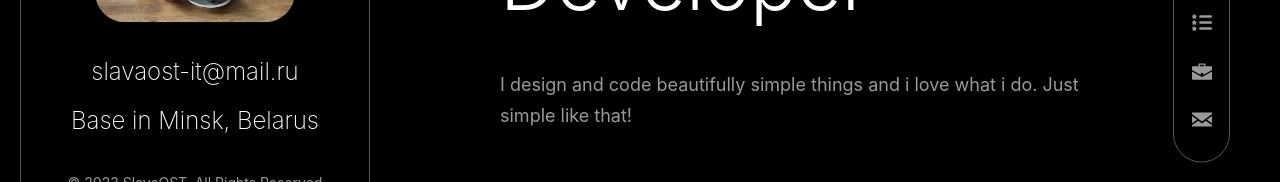
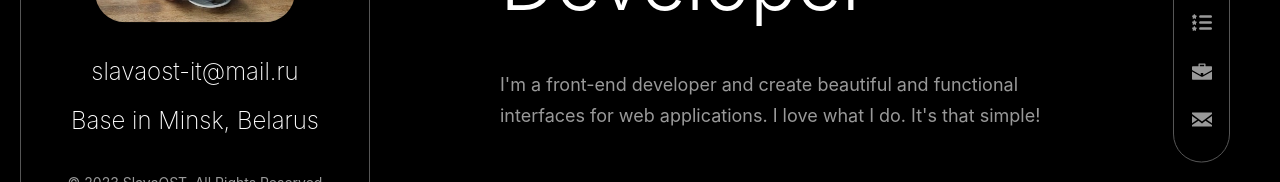
Before and after one commit to SlavaOST-it/portfolio_v2, a React (Create React App) app: page / in a window 1280 px wide. Shown: the part 373-555 px from the top of the page. Built offline with nearby package versions, Linux system fonts and the light colour scheme.

Commit message:
feat: add media styles

```diff
--- a/public/index.html
+++ b/public/index.html
@@ -2,7 +2,7 @@
 <html lang="en">
   <head>
     <meta charset="utf-8" />
-    <link rel="icon" href="%PUBLIC_URL%/favicon.ico" />
+    <link rel="icon" href="%PUBLIC_URL%/favicon.svg" />
     <meta name="viewport" content="width=device-width, initial-scale=1" />
     <meta name="theme-color" content="#000000" />
     <meta
--- a/src/common/styles/GlobalStyles.styled.ts
+++ b/src/common/styles/GlobalStyles.styled.ts
@@ -24,6 +24,7 @@ export const GlobalStyled = createGlobalStyle`
     font-size: 16px;
     line-height: 1.7;
     font-weight: 400;
+    border: none;
   }
 
   p{
--- a/src/features/main/home/Home.tsx
+++ b/src/features/main/home/Home.tsx
@@ -13,9 +13,13 @@ export const Home = () => {
         <Wrapper id={PATH.home}>
             <NamePage nameBlock={"INTRODUCE"} svgImg={`${sprite}#home`}/>
 
-            <h1>Hi, I'm <span>Slava</span>, <br/>Front-end Developer</h1>
+            <h1>Hi, I'm <span>Slava</span>,
+                <br/> Front-end Developer
+            </h1>
 
-            <p>I design and code beautifully simple things and i love what i do. Just simple like that!</p>
+            <p>I'm a front-end developer and create beautiful and functional interfaces for web applications. I love
+                what I do. It's that simple!</p>
+
         </Wrapper>
     );
 };
```
Also changed, not shown: src/common/components/FlexWrapper.ts (added, +17 -0 lines).
